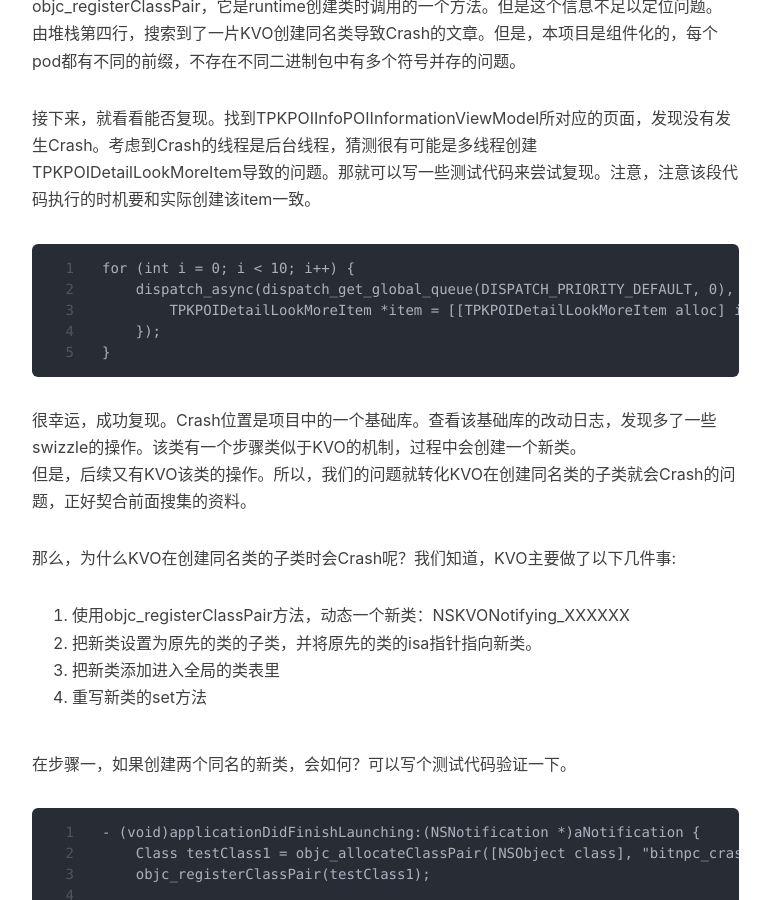
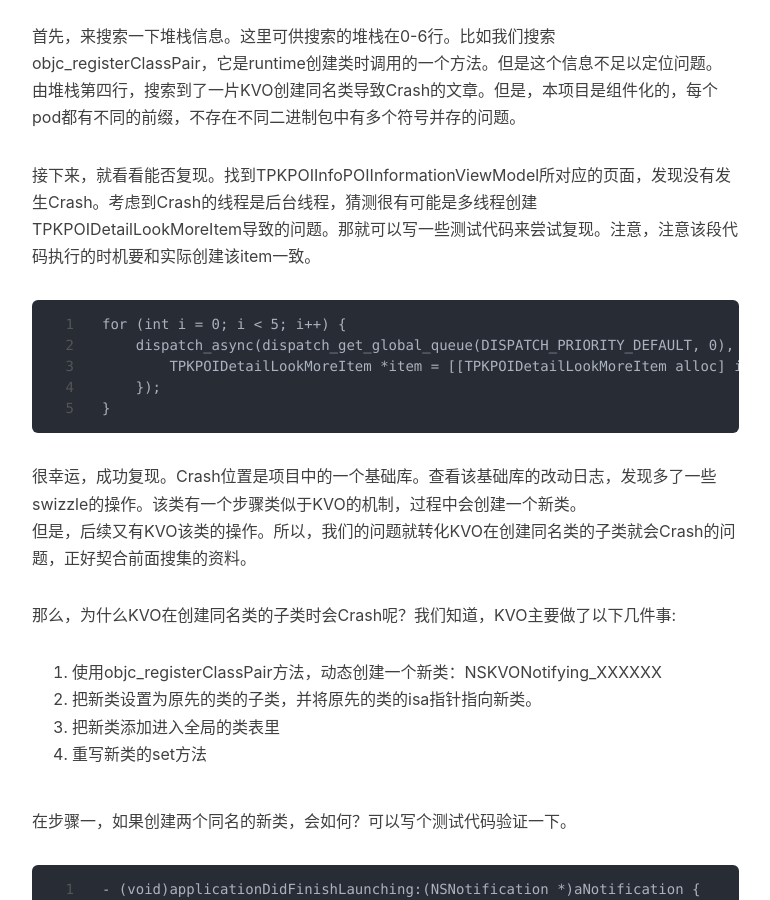
Before and after one commit to bitnpc/bitnpc.github.io, a Jekyll site: the page built from _posts/2018-11-13-Crash探究.md, in a window 1280 px wide and 900 px high, scrolled down 8300 px. Shown: the whole window, without its empty margins (233-1003 px from the left). Built offline with Jekyll 4.4.1, drawn with Linux system fonts in a browser that asks for light colours; nearby versions of some CDN libraries; our own code applies the rules of GitHub Pages for plain Markdown files; comment, search, counter and statistics services are not loaded; part of the change alters nothing that is shown; some of the changed text lies outside the part shown.

Commit message:
Blog modified

````diff
--- a/_posts/2018-11-13-Crash探究.md
+++ b/_posts/2018-11-13-Crash探究.md
@@ -71,12 +71,15 @@ App在运行期间可能会收到memoryWarning。在这个方法里面应该做
 ### 编程语言的保护措施
 - 数据越界。
 不是所有语言都提供这种保护措施。如C语言就不提供数据越界的保护。
-如下代码，在C语言中是不会Crash的，但是打印出来的内容是未知的。
 ```
 int main () {
-    char *str = "bitnpc";
-    char c = str[666];
-    printf("%c\n", c);
+    char str[6] = {'b','i','t','n','p','c'};
+    char c = str[6];            // 不会Crash
+    printf("%c\n", c);          // 打印出的字符未知
+
+    NSArray *array = @[@"b", @"i", @"t", @"n", @"p", @"c"];
+    NSString *str = array[6];   // Crash
+    NSLog(@"%@\n", str);
 }
 ```
 - 找不到指定方法。Runtime提供的保护措施。
@@ -234,7 +237,7 @@ Thread 22 Crashed:
 
 接下来，就看看能否复现。找到TPKPOIInfoPOIInformationViewModel所对应的页面，发现没有发生Crash。考虑到Crash的线程是后台线程，猜测很有可能是多线程创建TPKPOIDetailLookMoreItem导致的问题。那就可以写一些测试代码来尝试复现。注意，注意该段代码执行的时机要和实际创建该item一致。
 ```
-for (int i = 0; i < 10; i++) {
+for (int i = 0; i < 5; i++) {
     dispatch_async(dispatch_get_global_queue(DISPATCH_PRIORITY_DEFAULT, 0), ^{
         TPKPOIDetailLookMoreItem *item = [[TPKPOIDetailLookMoreItem alloc] initWithText:@"bit" jumpUrlString:@"npc"];
     });
@@ -245,7 +248,7 @@ for (int i = 0; i < 10; i++) {
 但是，后续又有KVO该类的操作。所以，我们的问题就转化KVO在创建同名类的子类就会Crash的问题，正好契合前面搜集的资料。
 
 那么，为什么KVO在创建同名类的子类时会Crash呢？我们知道，KVO主要做了以下几件事:
-1. 使用objc_registerClassPair方法，动态一个新类：NSKVONotifying_XXXXXX
+1. 使用objc_registerClassPair方法，动态创建一个新类：NSKVONotifying_XXXXXX
 2. 把新类设置为原先的类的子类，并将原先的类的isa指针指向新类。
 3. 把新类添加进入全局的类表里
 4. 重写新类的set方法
````
